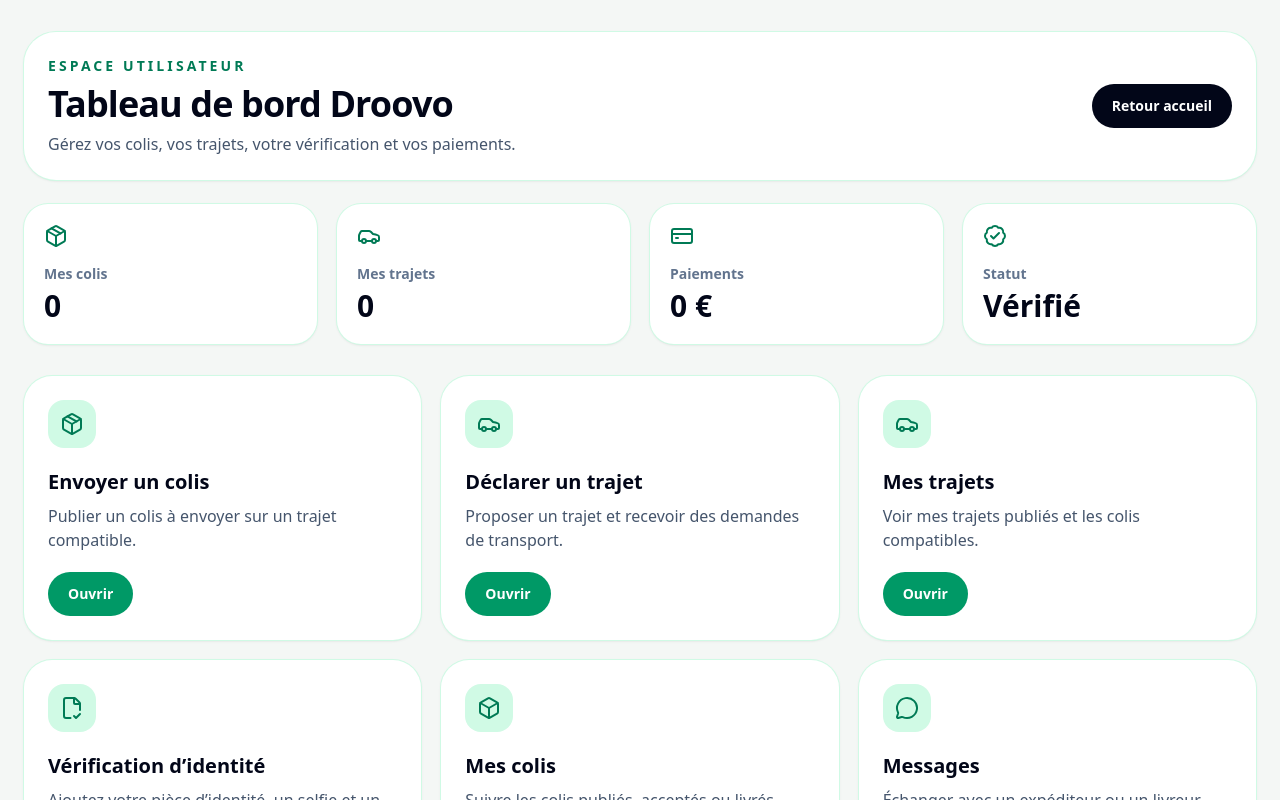
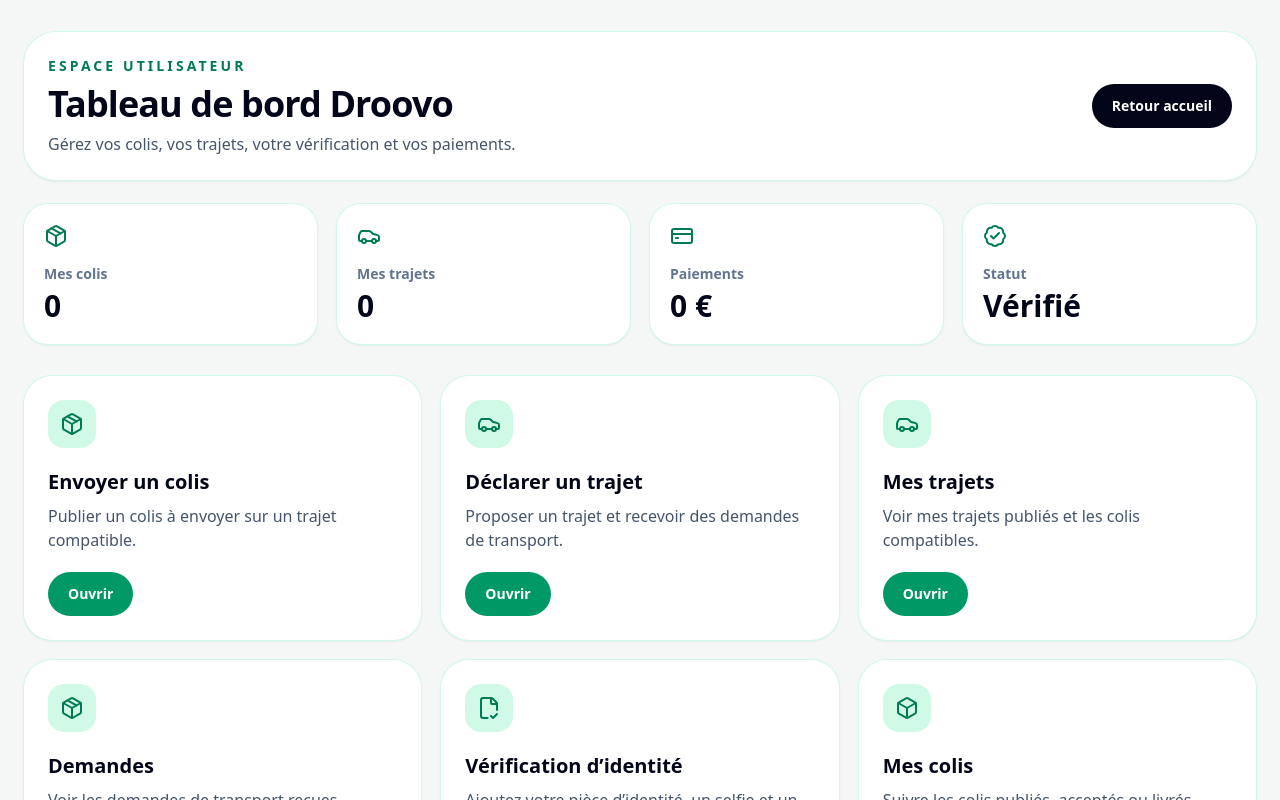
Before and after one commit to lafere75-del/Droovo, a Next.js app: page /dashboard in a window 1280 px wide. Shown: the top 800 px of the page. Built offline with nearby package versions, Linux system fonts and the light colour scheme.

Commit message:
Update page.jsx

```diff
--- a/app/dashboard/page.jsx
+++ b/app/dashboard/page.jsx
@@ -145,6 +145,13 @@
           />
 
           <ActionCard
+            icon={Package}
+            title="Demandes"
+            text="Voir les demandes de transport reçues."
+            href="/dashboard/demandes"
+          />
+
+          <ActionCard
             icon={FileCheck2}
             title="Vérification d’identité"
             text="Ajoutez votre pièce d’identité, un selfie et un RIB."
```
